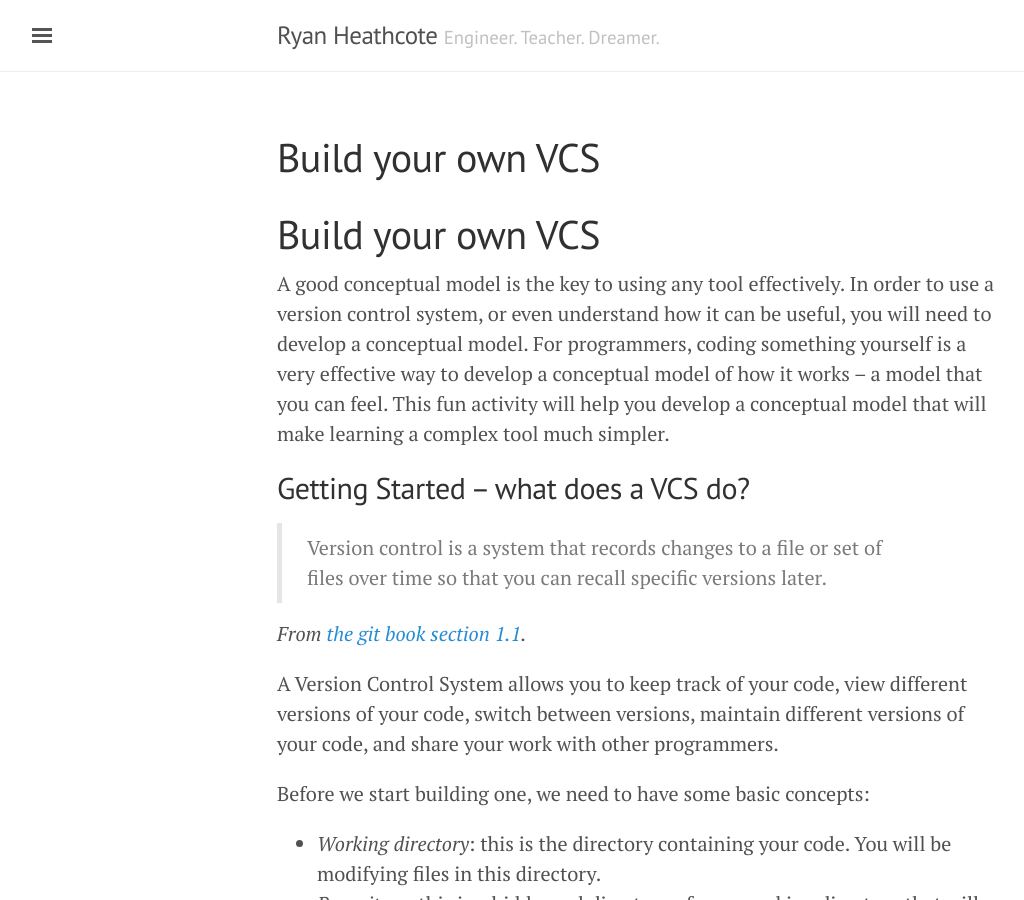
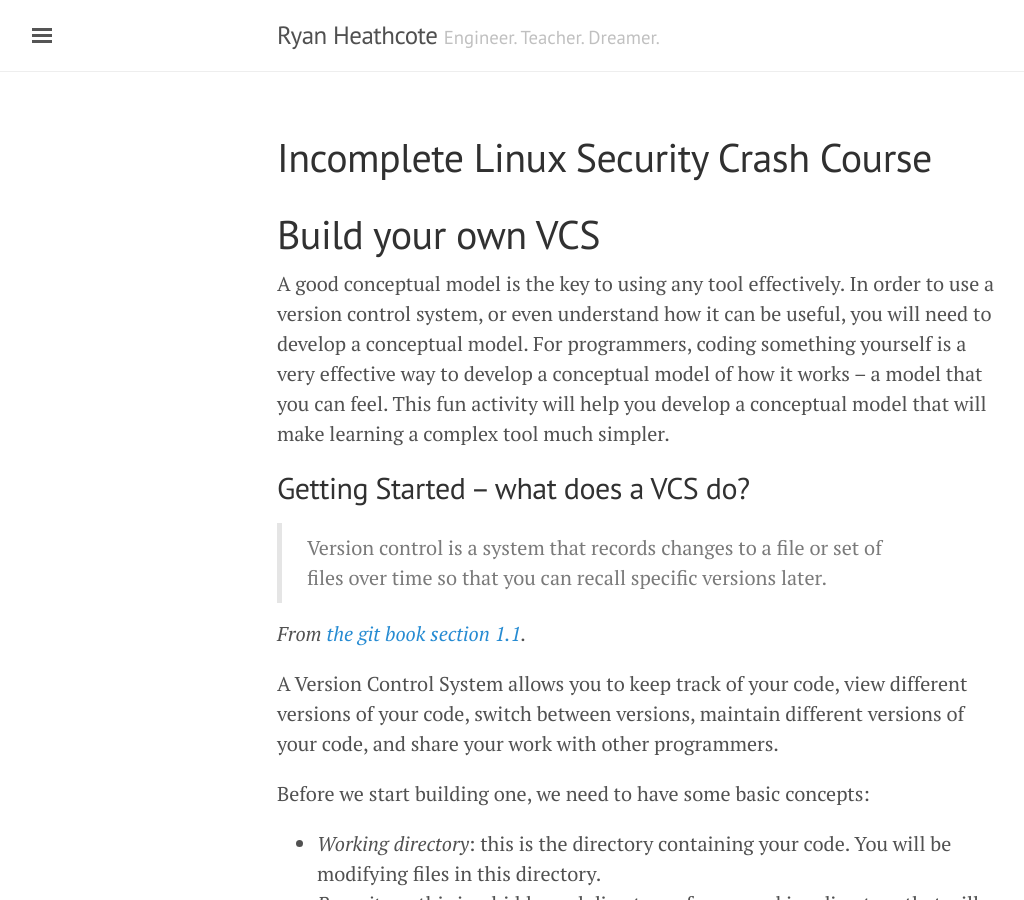
Before and after one commit to slackboxster/slackboxster.github.io, a Jekyll site: the page built from git/build-your-own-vcs.md, in a window 1280 px wide and 900 px high. Shown: the whole window, without its empty margins (3-1027 px from the left). Built offline with Jekyll 4.4.1, drawn with Linux system fonts in a browser that asks for light colours; our own code applies the rules of GitHub Pages for plain Markdown files.

```diff
--- a/git/build-your-own-vcs.md
+++ b/git/build-your-own-vcs.md
@@ -1,3 +1,9 @@
+---
+layout: page
+title: Incomplete Linux Security Crash Course
+permalink: git/build-your-own-vcs
+---
+
 # Build your own VCS
 
 A good conceptual model is the key to using any tool effectively. In order to use a version control system, or even understand how it can be useful, you will need to develop a conceptual model. For programmers, coding something yourself is a very effective way to develop a conceptual model of how it works -- a model that you can feel. This fun activity will help you develop a conceptual model that will make learning a complex tool much simpler.
```
